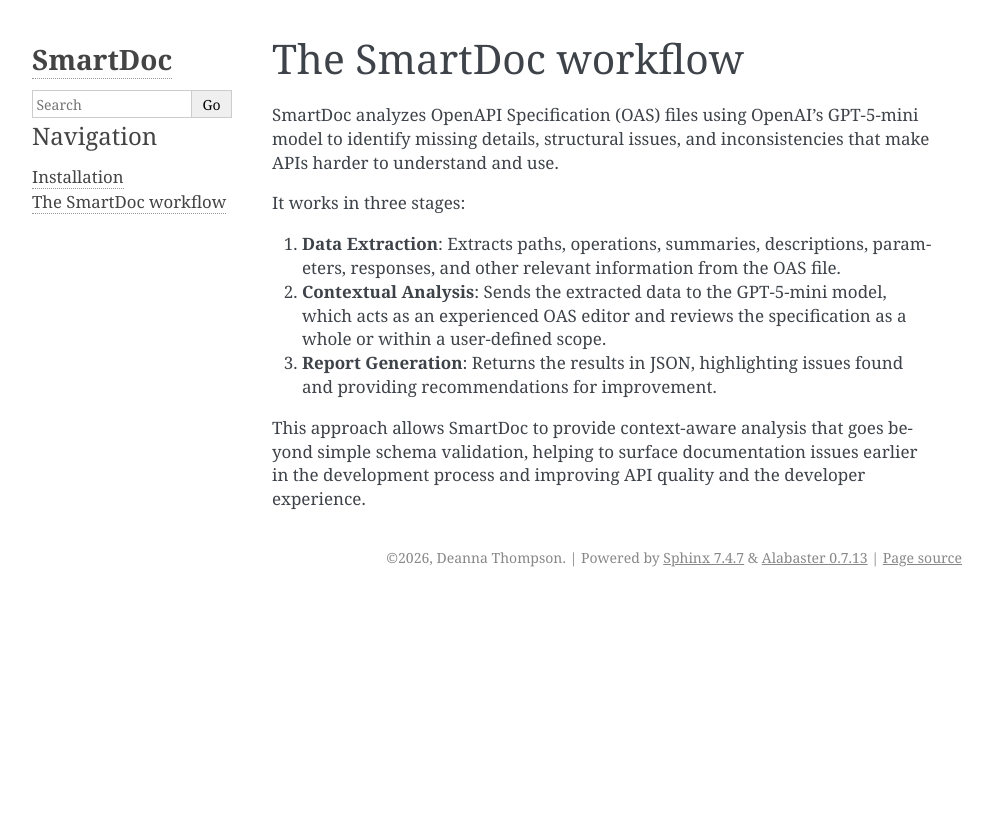
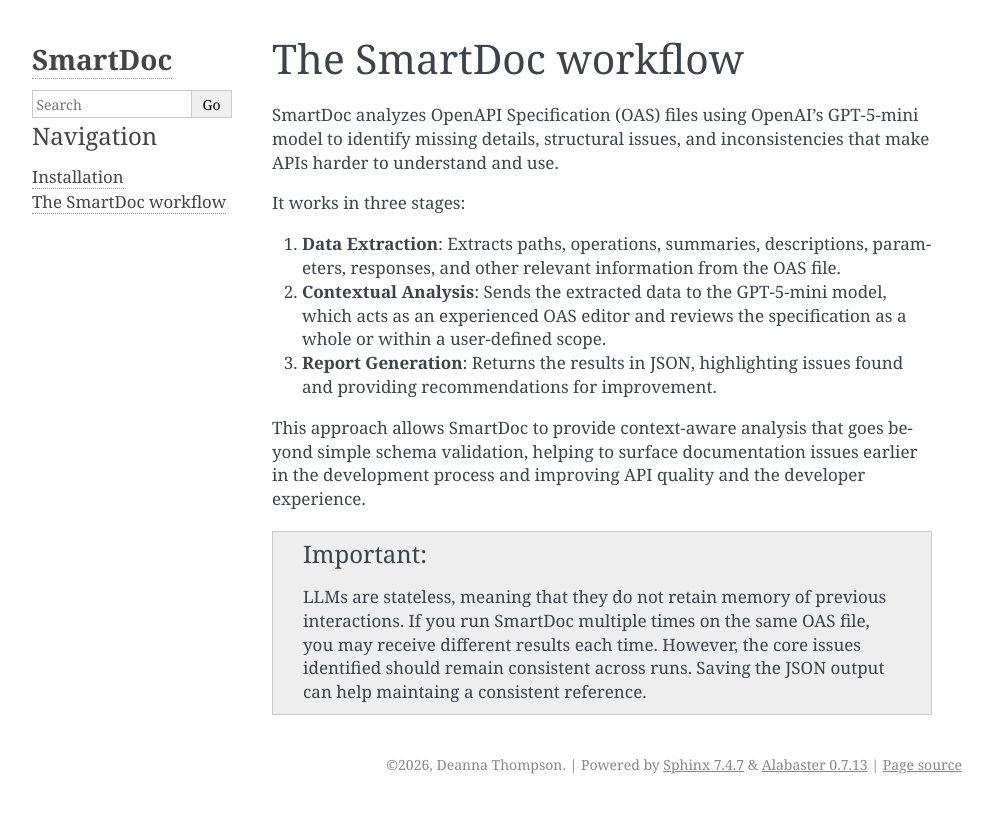
Before and after one commit to itsdeannat/smartdoc, a Sphinx documentation site: the page built from docs/source/smartdoc_workflow.rst, in a window 1280 px wide. Shown: the top 813 px of the page, without its empty margins (148-1141 px from the left). Built offline with Sphinx 7.4.7, drawn with Linux system fonts in a browser that asks for light colours.

Commit message:
docs: add note about LLMs being stateless

```diff
--- a/docs/source/smartdoc_workflow.rst
+++ b/docs/source/smartdoc_workflow.rst
@@ -11,3 +11,7 @@
 3. **Report Generation**: Returns the results in JSON, highlighting issues found and providing recommendations for improvement.
 
 This approach allows SmartDoc to provide context-aware analysis that goes beyond simple schema validation, helping to surface documentation issues earlier in the development process and improving API quality and the developer experience.
+
+.. important::
+
+    LLMs are stateless, meaning that they do not retain memory of previous interactions. If you run SmartDoc multiple times on the same OAS file, you may receive different results each time. However, the core issues identified should remain consistent across runs. Saving the JSON output can help maintaing a consistent reference.
```
